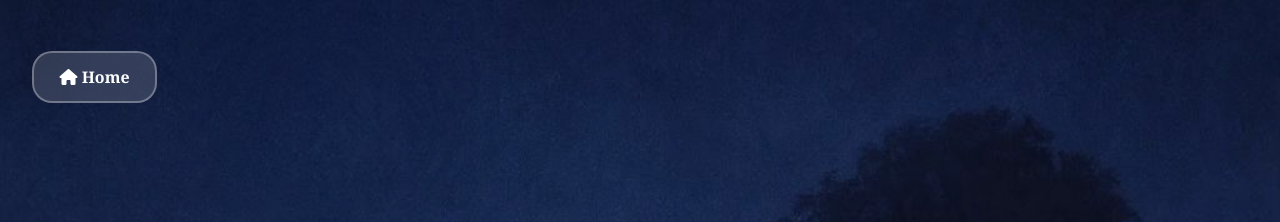
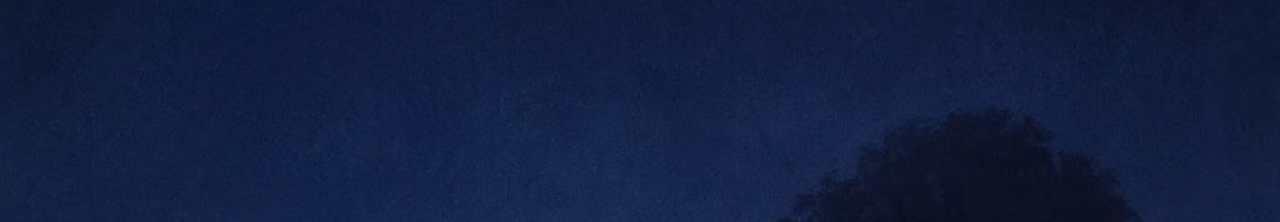
Before and after one commit to gaurab-arl/example-poem-site, a plain HTML site: page index.html in a window 1280 px wide. Shown: the top 222 px of the page. Drawn offline with nearby package versions, Linux system fonts and the light colour scheme.

Commit message:
Update index.html
removed head

```diff
--- a/index.html
+++ b/index.html
@@ -22,13 +22,6 @@
 </head>
 <body>
   <div class="unified-header">
-    <header class="navbar">
-      <nav>
-        <a href="/" class="home-button">
-          <i class="fas fa-home"></i> Home
-        </a>
-      </nav>
-    </header>
 
     <div class="header-content">
       <h1>Poetry Collection</h1>
```
